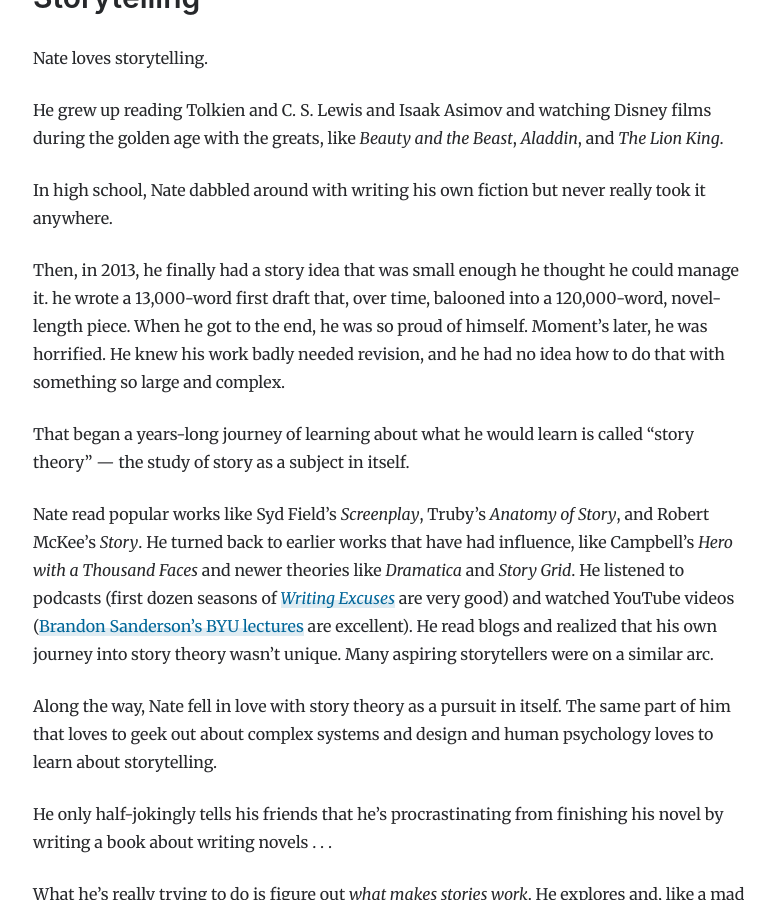
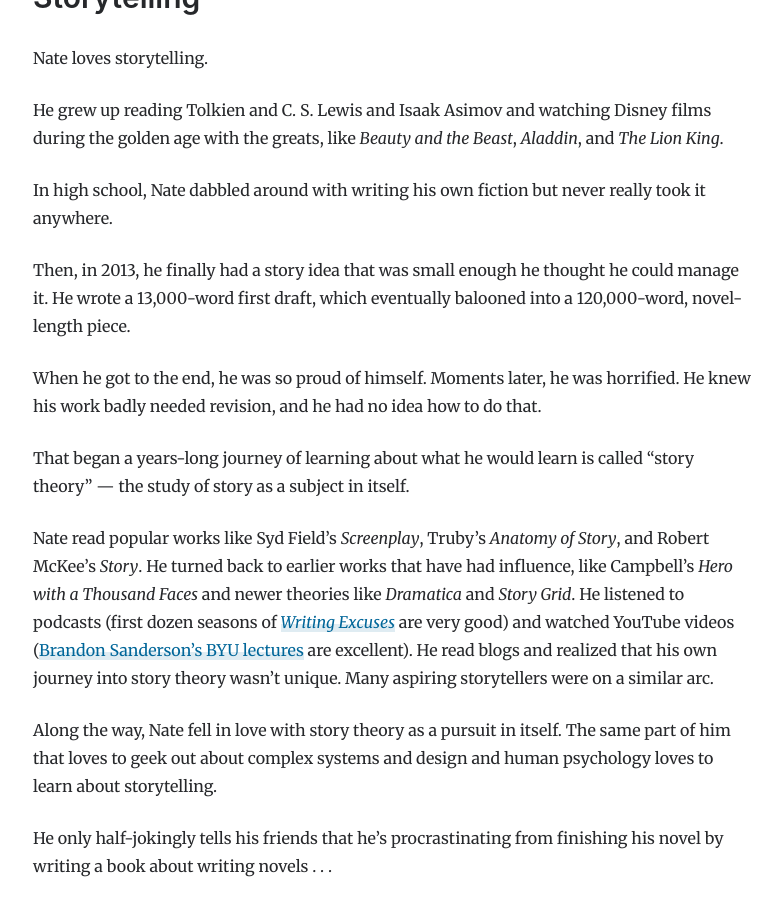
Before and after one commit to natelistrom/natelistrom.github.io, a Jekyll site: the page built from about.md, in a window 1280 px wide and 900 px high, scrolled down 792 px. Shown: the whole window, without its empty margins (247-1029 px from the left). Built offline with Jekyll 4.4.1, drawn with Linux system fonts in a browser that asks for light colours.

Commit message:
Fix typos in about page

```diff
--- a/about.md
+++ b/about.md
@@ -22,7 +22,9 @@ He grew up reading Tolkien and C. S. Lewis and Isaak Asimov and watching Disney
 
 In high school, Nate dabbled around with writing his own fiction but never really took it anywhere.
 
-Then, in 2013, he finally had a story idea that was small enough he thought he could manage it. he wrote a 13,000-word first draft that, over time, balooned into a 120,000-word, novel-length piece. When he got to the end, he was so proud of himself. Moment's later, he was horrified. He knew his work badly needed revision, and he had no idea how to do that with something so large and complex.
+Then, in 2013, he finally had a story idea that was small enough he thought he could manage it. He wrote a 13,000-word first draft, which eventually balooned into a 120,000-word, novel-length piece.
+
+When he got to the end, he was so proud of himself. Moments later, he was horrified. He knew his work badly needed revision, and he had no idea how to do that.
 
 That began a years-long journey of learning about what he would learn is called "story theory" &mdash; the study of story as a subject in itself.
 
```
